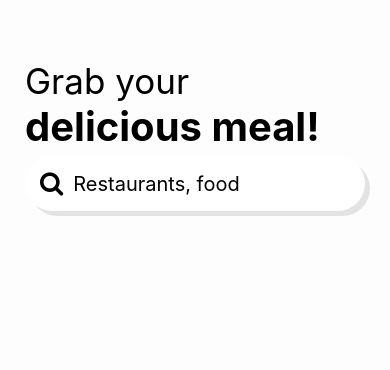
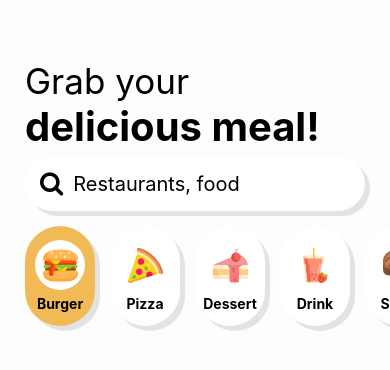
Before and after one commit to chenchiaho/restaurant-search-react-native, a React Native app: screen / in a window 390 px wide. Shown: the top 370 px of the page. Built offline with nearby package versions, Linux system fonts and the light colour scheme.

Commit message:
updating search function

```diff
--- a/App.js
+++ b/App.js
@@ -1,4 +1,5 @@
 import { StatusBar } from 'expo-status-bar';
+import { useState } from 'react';
 import { StyleSheet, View, FlatList } from 'react-native';
 import Header from './src/components/Header';
 import Search from './src/components/Search';
@@ -6,10 +7,16 @@
 
 export default function App() {
 
+  const [term, setTerm] = useState("Burger")
+
   const commonCategories = [
     {
       name: "Burger",
       imageUrl: require("./src/assets/images/burger.png")
+    },
+    {
+      name: "Pizza",
+      imageUrl: require("./src/assets/images/pizza.png")
     },
     {
       name: "Dessert",
@@ -29,17 +36,20 @@
     },
   ]
 
+
   return (
     <View style={styles.container}>
-      <Header/>
-      <Search/>
+      <Header />
+      <Search setTerm={setTerm} />
 
-        <FlatList data={commonCategories} renderItem={({item, index}) => {
+      <FlatList data={commonCategories} renderItem={({ item, index }) => {
         return (
-        <commonCategories
+          <CategoryItem
             name={item.name}
             imageUrl={item.imageUrl}
             index={index}
+            active={item.name === term}
+            handlePress={() => setTerm(item.name)}
           />
         )
       }}
@@ -48,9 +58,7 @@
         keyExtractor={(category) => category.name}
 
       />
-
-
-      <StatusBar/>
+      <StatusBar />
 
     </View>
   );
--- a/src/components/CategoryItem.js
+++ b/src/components/CategoryItem.js
@@ -1,12 +1,20 @@
-import { View, Text, StyleSheet, Image } from "react-native";
-import {elevation} from '../common/styles';
+import { View, Text, StyleSheet, Image, Button, TouchableOpacity } from "react-native";
+import { elevation } from '../common/styles';
 
-export default function CategoryItem({name, imageUrl, index}) {
-
-
+export default function CategoryItem({ name, imageUrl, index, active, handlePress }) {
 
     return (
-    <View style={[styles.container, styles.elevation, index===0 ? {marginLeft:25} : {marginLeft:15}]}>
+        <TouchableOpacity onPress={handlePress}>
+            <View style={[
+                styles.container,
+                styles.elevation,
+                index === 0 ? { marginLeft: 25 } : { marginLeft: 15 },
+                active
+                    ? {
+                        backgroundColor: "rgb(241,186,87)"
+                    }
+                    : { backgroundColor: "white" },
+            ]}>
                 <View style={styles.imageContainer}>
                     <Image source={imageUrl} style={styles.image} />
                 </View>
@@ -15,6 +23,7 @@
                     {name}
                 </Text>
             </View>
+        </TouchableOpacity>
     )
 }
 
--- a/src/components/Search.js
+++ b/src/components/Search.js
@@ -1,12 +1,26 @@
-import {View, TextInput, StyleSheet} from 'react-native';
-import {FontAwesome} from "@expo/vector-icons"
-import {elevation} from '../common/styles'
+import { View, TextInput, StyleSheet, Text } from 'react-native';
+import { useState } from 'react';
+import { FontAwesome } from "@expo/vector-icons"
+import { elevation } from '../common/styles'
 
-export default function Search() {
+export default function Search({ setTerm }) {
+
+    const [input, setInput] = useState("")
+
+    const handleEndEditing = () => {
+        if (!input) return
+        setTerm(input)
+    }
+
     return (
         <View style={[styles.container, styles.elevation]}>
             <FontAwesome name='search' size={25} />
-            <TextInput style={styles.input} placeholder="Restaurants, food" />
+            <TextInput
+                style={styles.input}
+                placeholder="Restaurants, food"
+                onChangeText={(text) => { setInput(text) }}
+                onEndEditing={handleEndEditing}
+            />
         </View>
     )
 }
```
Also changed, not shown: 1 other file (tests, documents, lock files or other folders). Lines whose indentation alone changed are shown as unchanged.
